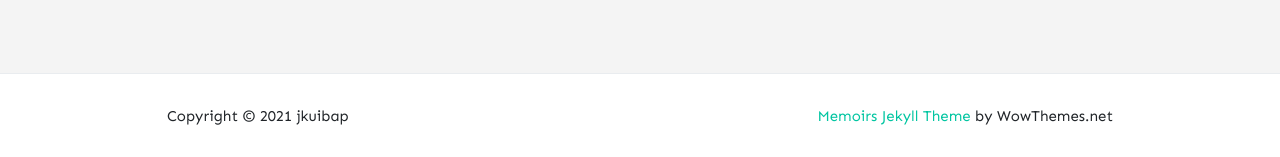
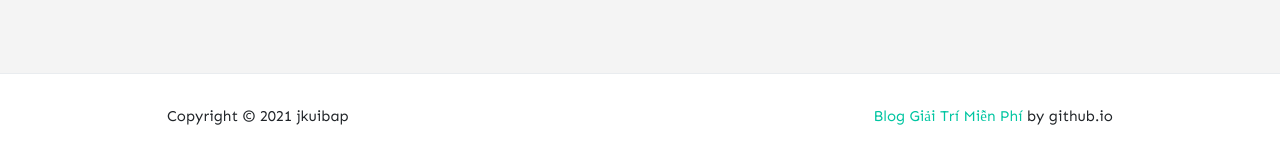
Before and after one commit to jkuibap/jkuibap.github.io, a Jekyll site: the page built from index.html, in a window 1280 px wide. Shown: the part 2203-2360 px from the top of the page. Built offline with Jekyll 4.4.1, drawn with Linux system fonts in a browser that asks for light colours; nearby versions of some CDN libraries; the list of posts is cut into pages by our own code; comment, search, counter and statistics services are not loaded.

Commit message:
Update default.html

```diff
--- a/_layouts/default.html
+++ b/_layouts/default.html
@@ -114,7 +114,7 @@ ga('send', 'pageview');
                 Copyright © {{ site.time | date: "%Y" }} {{ site.name }}
             </div>
             <div class="col-md-6 col-sm-12 text-center text-lg-right">
-                <a target="_blank" href="https://www.wowthemes.net/memoirs-free-jekyll-theme/">Memoirs Jekyll Theme</a> by WowThemes.net
+                <a target="_blank" href="/">Blog Giải Trí Miễn Phí</a> by github.io
             </div>
         </div>
     </div>
```
